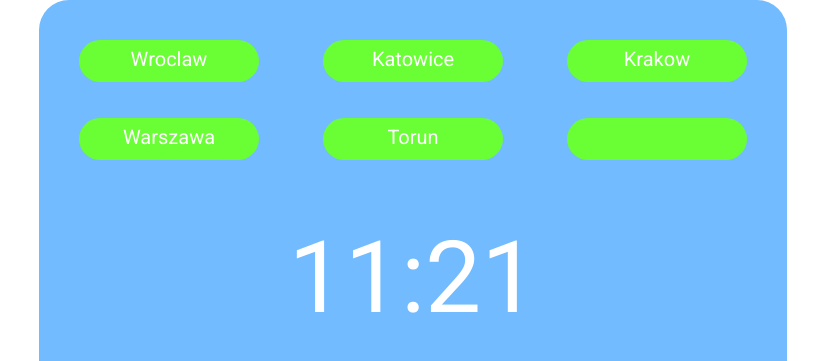
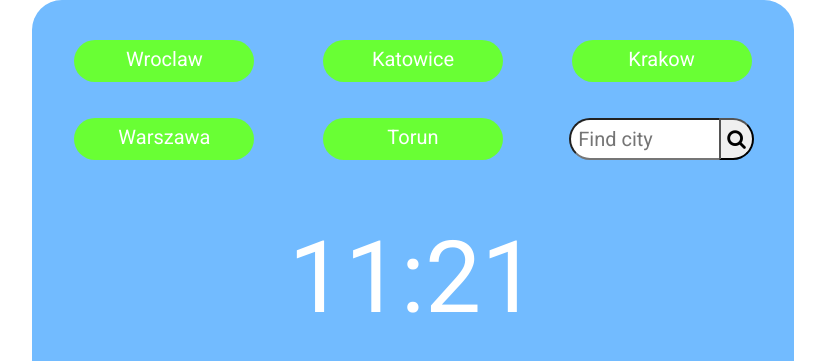
Before and after one commit to Maczi01/WheaterApp, a website built with webpack: page src/content/index.html in a window 1280 px wide. Shown: the top 361 px of the page, without its empty margins (227-1052 px from the left). Built offline with nearby package versions, Linux system fonts and the light colour scheme; files whose address does not match are found by name.

Commit message:
feat: search city

```diff
--- a/src/content/index.html
+++ b/src/content/index.html
@@ -31,6 +31,9 @@
     />
 
     <link rel="stylesheet" href="css/main.css"/>
+    <link rel="stylesheet" href="https://cdnjs.cloudflare.com/ajax/libs/font-awesome/4.7.0/css/font-awesome.min.css">
+
+
 </head>
 <body>
 <main class="main">
@@ -43,24 +46,15 @@
         <section class="cities__item">Krakow</section>
         <section class="cities__item">Warszawa</section>
         <section class="cities__item">Torun</section>
-<!--        <section class="cities__item&#45;&#45;search">-->
-      <section class="cities__item">
-<!--        <input class="cities__item&#45;&#45;input" type="text" id="customcity" name="customcity" placeholder="  select city" >-->
-<!--        <span class="cities__item&#45;&#45;search"> E</span>-->
+        <section class="cities__item--search">
+<!--            <form class="cities__item&#45;&#45;form">-->
+                <input type="search" class="cities__item--input" id="customcity" name="customcity" placeholder=" Find city">
+                <button type="submit" class="searchButton">
+                    <i class="fa fa-search"></i>
+                </button>
+<!--            </form>-->
 
-
-<!--          <form class="header-search" id="nav-main-search" action="/en-US/search" method="get" role="search">-->
-<!--              <svg xmlns="http://www.w3.org/2000/svg" viewBox="0 0 26 28" aria-hidden="true" class="search-icon"><path d="M18 13c0-3.859-3.141-7-7-7s-7 3.141-7 7 3.141 7 7 7 7-3.141 7-7zm8 13c0 1.094-.906 2-2 2a1.96 1.96 0 0 1-1.406-.594l-5.359-5.344a10.971 10.971 0 0 1-6.234 1.937c-6.078 0-11-4.922-11-11s4.922-11 11-11 11 4.922 11 11c0 2.219-.672 4.406-1.937 6.234l5.359 5.359c.359.359.578.875.578 1.406z">-->
-<!--              </path></svg><label for="main-q" class="visually-hidden">Search MDN</label>-->
-<!--              <input type="search" class="search-input-field" id="main-q" name="q" placeholder="Search MDN" pattern="(.|\s)*\S(.|\s)*" required="">-->
-<!--          </form>-->
-
-      </section>
-
-<!--          <input class="cities__item&#45;&#45;input" type="text" id="customcity" name="customcity" placeholder="  select city" >-->
-<!--      <span> E</span>-->
-<!--        </section>-->
-
+        </section>
     </section>
     <section class="time">11:21</section>
     <section class="info">
--- a/src/js/main.js
+++ b/src/js/main.js
@@ -23,16 +23,32 @@ const wind = document.querySelector('.info__item--wind--js');
 const sunrise = document.querySelector('.info__item--sunrise--js');
 const sunset = document.querySelector('.info__item--sunset--js');
 const cities = document.querySelector('.cities');
+const searchButton = document.querySelector(".searchButton");
 let city = 'Wroclaw';
+searchButton.addEventListener('click', function () {
+    city = document.getElementById("customcity").value;
+    getValues();
+});
 var urlWheather;
 var urlAstro;
 
+// cities.addEventListener('click', getValues);
+cities.addEventListener('click', function (e) {
+    if (e.target.className === ("cities__item")) {
+        city = e.target.textContent;
+        console.log(city);
+        getValues();
+    }
+})
 
-cities.addEventListener('click', function (e) {
-  city = e.target.textContent;
+
+function getValues() {
+    // if (e.target.className === ("cities__item")) {
+    //   city = e.target.textContent;
+    // console.log(city);
     urlWheather = "http://api.weatherapi.com/v1/current.json?key=3f1ad206d1b94436825173623201101&q=" + city;
-    urlAstro = "http://api.weatherapi.com/v1/astronomy.json?key=3f1ad206d1b94436825173623201101&q=" + city + "&dt=2020-01-11" ;
-    console.log(city);
+    urlAstro = "http://api.weatherapi.com/v1/astronomy.json?key=3f1ad206d1b94436825173623201101&q=" + city + "&dt=2020-01-11";
+    // console.log(city);
     // console.log(url);
     fetch(urlWheather)
         .then(resp => resp.json())
@@ -57,16 +73,4 @@ cities.addEventListener('click', function (e) {
         .catch(err => {
             console.error("Błąd ładowania danych")
         });
-
-});
-
-// fetch("http://api.weatherapi.com/v1/astronomy.json?key=3f1ad206d1b94436825173623201101&q=Warsaw&dt=2020-01-11")
-//     .then(resp => resp.json())
-//     .then(resp => {
-//       const info1 = resp
-//       sunrise.innerHTML = info1.astronomy.astro.sunrise;
-//       sunset.innerHTML = info1.astronomy.astro.sunset;
-//     })
-//     .catch(err => {
-//       console.error("Błąd ładowania danych")
-//     });
+}
--- a/src/scss/main.scss
+++ b/src/scss/main.scss
@@ -65,17 +65,52 @@ body {
       //align-items: flex-start;
     }
     &--search{
-      padding-left: -20px;
-
+      //margin: 0 auto;
+      //font-size: 20px;
+      //padding-top: 8px;
+      ////text-align: center;
+      //border-radius: 52px;
+      //width: 180px;
+      //height: 42px;
+      //background-color: $green;
+      //color: $white;
+      width: 100%;
+      position: relative;
+      display: flex;
     }
     &--input{
+      margin: 0 auto;
       font-size: 20px;
-      background-color: $white;
+      //padding-top: 8px;
+      ////text-align: center;
       border-radius: 52px;
       width: 180px;
+      height: 42px;
+      //background-color: $white;
+      //color: $white;
+      color: #00B4CC;
 
     }
   }
+}
+
+.searchButton {
+  font-size: 20px;
+  margin-left: -30px;
+  border-bottom-right-radius: 26px;
+  border-top-right-radius: 26px;
+  //height: 20px;
+  //width: 50px;
+  //
+  //width: 40px;
+  //height: 36px;
+  //border: 1px solid #00B4CC;
+  //background: #00B4CC;
+  //text-align: center;
+  //color: #fff;
+  //border-radius: 0 5px 5px 0;
+  //cursor: pointer;
+  //font-size: 20px;
 }
 
 .info{
```
Also changed, not shown: dist/css/main.css, dist/index.html, dist/js/main.js, 1 other file. Lines whose indentation alone changed are shown as unchanged.
